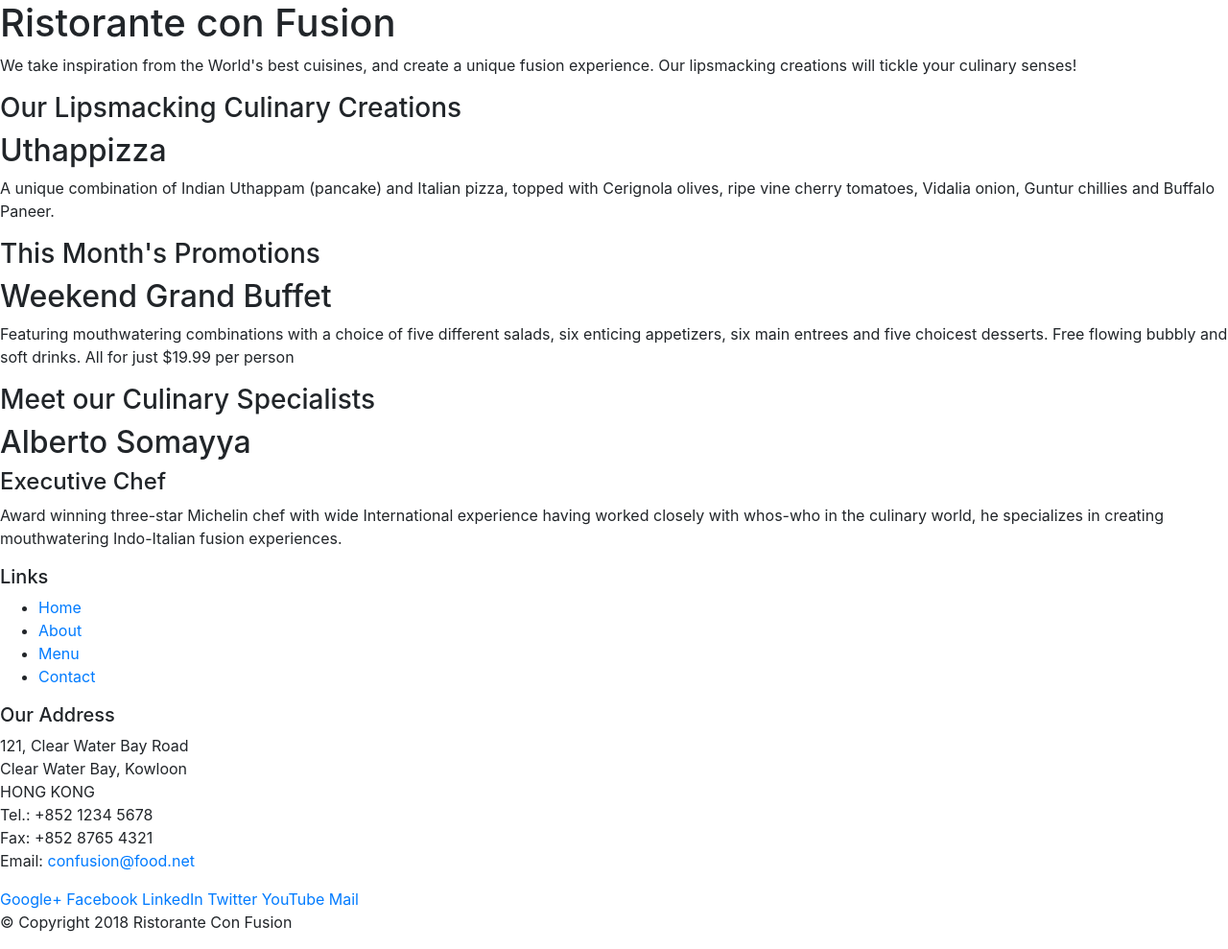
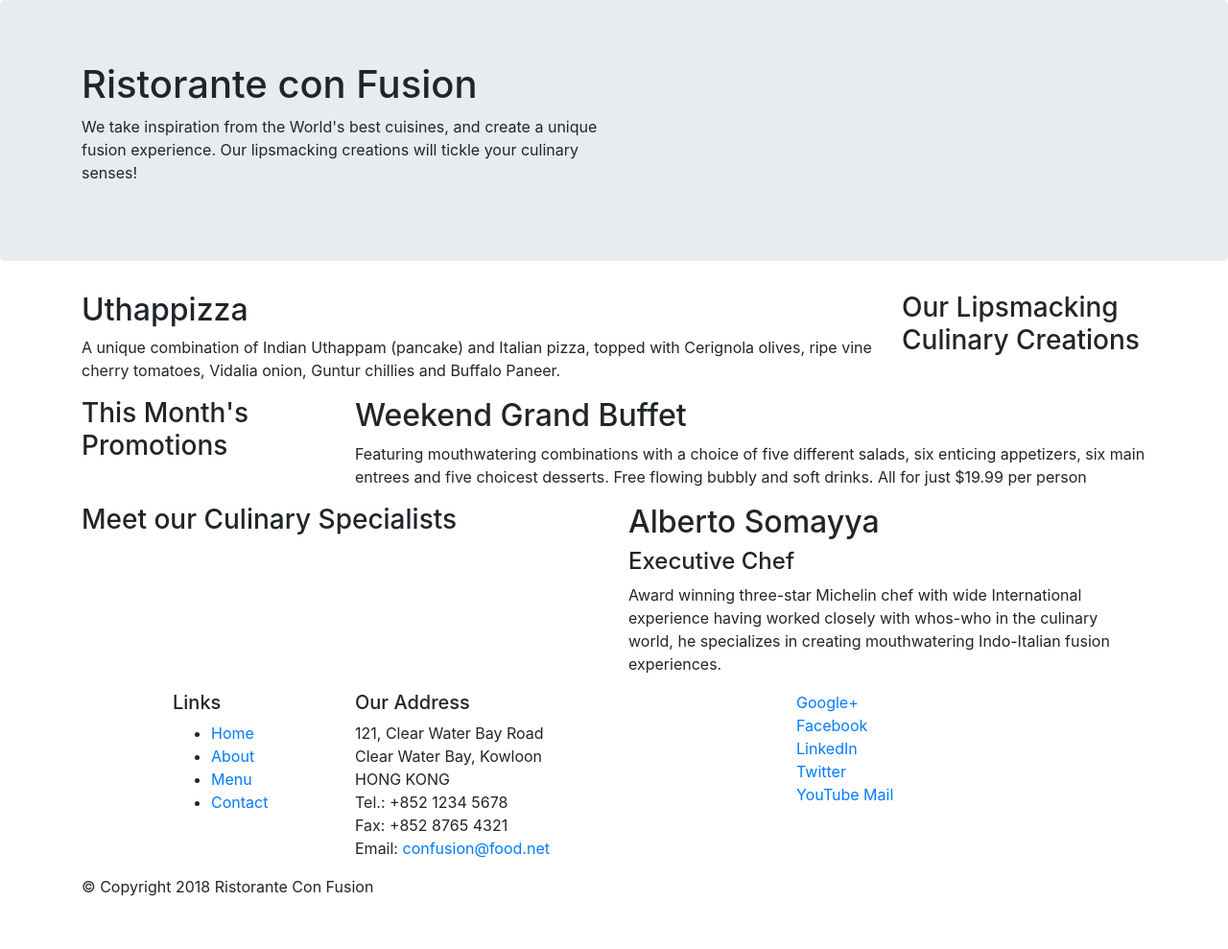
Before and after one commit to Oyolah/Coursera-front-end-framework, a website: page index.html in a window 1280 px wide. Shown: the whole page at 96% size. After the commit the page ends 952 px from the top, so only its background shows below. Drawn offline with nearby package versions, Linux system fonts and the light colour scheme.

Commit message:
Bootstrap Grid Part 1

```diff
--- a/index.html
+++ b/index.html
@@ -18,28 +18,28 @@
   </head>
 
   <body>
-    <header>
-      <div>
-        <div>
-          <div>
+    <header class="jumbotron">
+      <div class="container">
+        <div class="row">
+          <div class="col-12 col-sm-6">
             <h1>Ristorante con Fusion</h1>
             <p>
               We take inspiration from the World's best cuisines, and create a
               unique fusion experience. Our lipsmacking creations will tickle
               your culinary senses!
             </p>
-          </div>
+          </div class="col-sm-6">
           <div></div>
         </div>
       </div>
     </header>
 
-    <div>
-      <div>
-        <div>
+    <div class="container">
+      <div class="row">
+        <div class="col-12 col-sm-4 order-sm-last col-md-3">
           <h3>Our Lipsmacking Culinary Creations</h3>
         </div>
-        <div>
+        <div class="col-12 col-sm">
           <h2>Uthappizza</h2>
           <p>
             A unique combination of Indian Uthappam (pancake) and Italian pizza,
@@ -49,11 +49,11 @@
         </div>
       </div>
 
-      <div>
-        <div>
+      <div class="row">
+        <div class="col-12 col-sm-4 col-md-3">
           <h3>This Month's Promotions</h3>
         </div>
-        <div>
+        <div class="col-12 col-sm">
           <h2>Weekend Grand Buffet</h2>
           <p>
             Featuring mouthwatering combinations with a choice of five different
@@ -64,11 +64,11 @@
         </div>
       </div>
 
-      <div>
-        <div>
+      <div class="row">
+        <div class="col col-sm order-sm-first col-md">
           <h3>Meet our Culinary Specialists</h3>
         </div>
-        <div>
+        <div class="col-12 col-sm">
           <h2>Alberto Somayya</h2>
           <h4>Executive Chef</h4>
           <p>
@@ -82,9 +82,9 @@
     </div>
 
     <footer>
-      <div>
-        <div>
-          <div>
+      <div class="container">
+        <div class="row">
+          <div class="col-4 offset-1 col-sm-2">
             <h5>Links</h5>
             <ul>
               <li><a href="#">Home</a></li>
@@ -93,7 +93,7 @@
               <li><a href="#">Contact</a></li>
             </ul>
           </div>
-          <div>
+          <div class="col-7 col-sm-5">
             <h5>Our Address</h5>
             <address>
               121, Clear Water Bay Road<br />
@@ -104,8 +104,8 @@
               Email: <a href="mailto:confusion@food.net">confusion@food.net</a>
             </address>
           </div>
-          <div>
-            <div>
+          <div class="row">
+            <div class="col-12 col-sm-4">
               <a href="http://google.com/+">Google+</a>
               <a href="http://www.facebook.com/profile.php?id=">Facebook</a>
               <a href="http://www.linkedin.com/in/">LinkedIn</a>
@@ -115,8 +115,8 @@
             </div>
           </div>
         </div>
-        <div>
-          <div>
+        <div class="row">
+          <div  class="col-auto">
             <p>© Copyright 2018 Ristorante Con Fusion</p>
           </div>
         </div>
```
